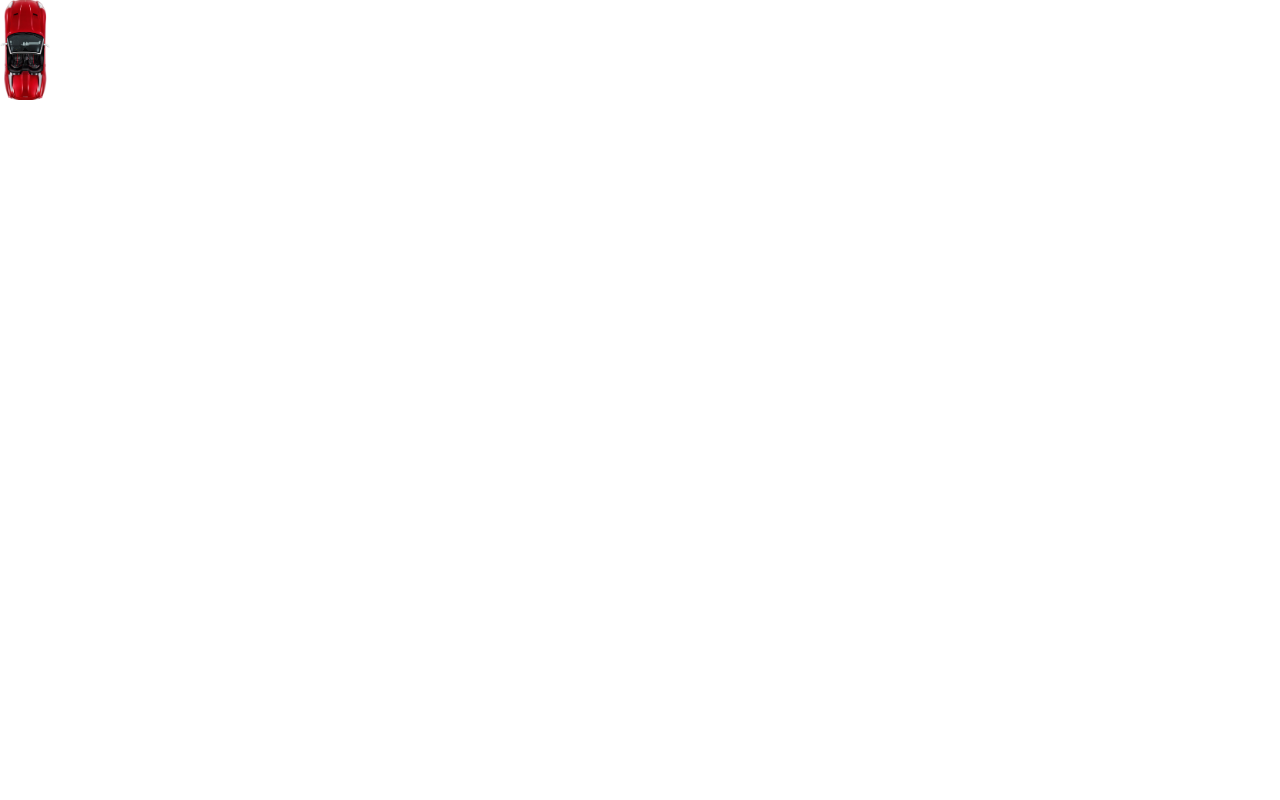
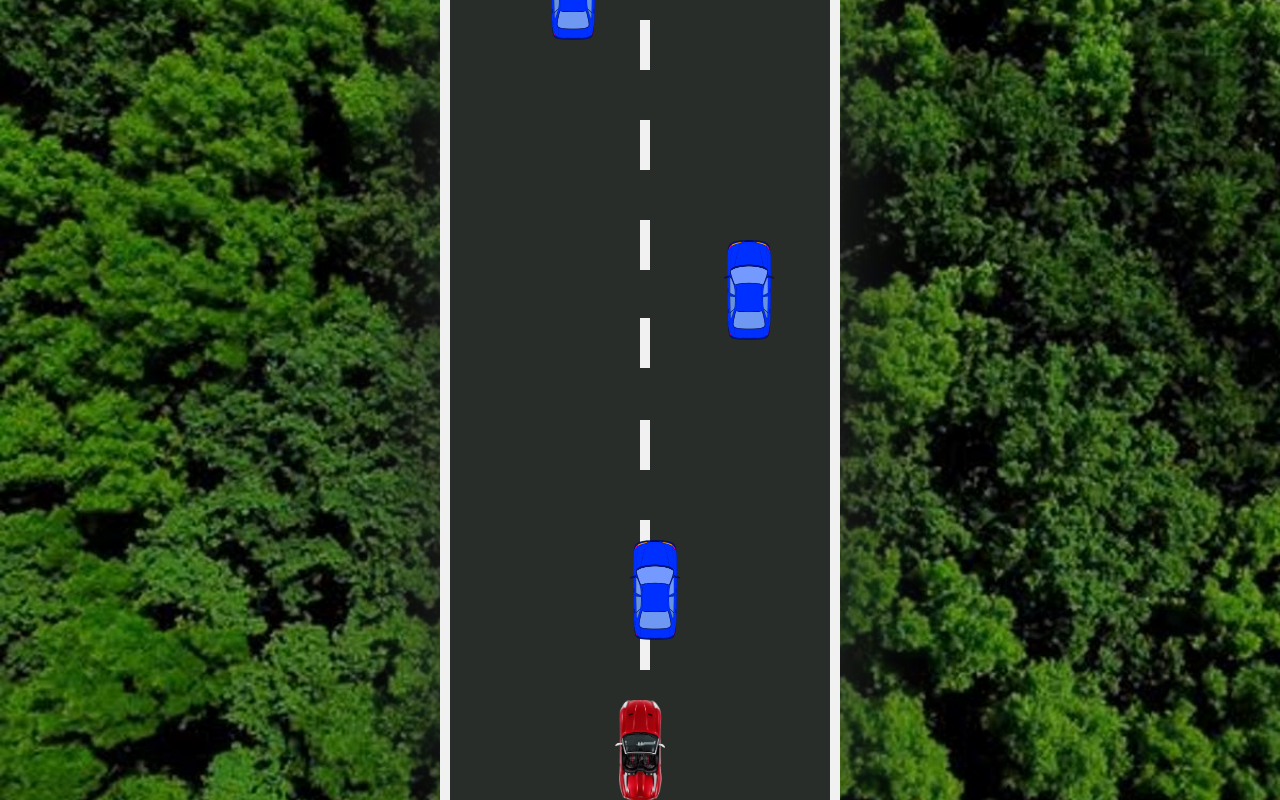
Before and after one commit to aleviel/needForJs, a plain HTML site: page index.html in a window 1280 px wide. Both pictures are taken after a click on the button "START GAME". Drawn offline with Linux system fonts and the light colour scheme.

Commit message:
added enemy. can move with arrows

```diff
--- a/index.html
+++ b/index.html
@@ -11,7 +11,11 @@
 <body>
 <div class='game'>
     <button class='start'>start game</button>
-    <div class='gameArea'></div>
+    <div class='gameArea'>
+        <div class='leftLine'></div>
+        <div class='rightLine'></div>
+    </div>
+
 </div>
 <script src="./js/main.js"></script>
 </body>
--- a/js/main.js
+++ b/js/main.js
@@ -1,4 +1,4 @@
-const score = document.querySelector('.score'),
+const
     startBtn = document.querySelector('.start'),
     board = document.querySelector('.game'),
     gameArea = document.querySelector('.gameArea'),
@@ -10,12 +10,13 @@ gameArea.style.display = 'none'
 
 startBtn.addEventListener('click', startGame)
 document.addEventListener('keydown', startRun)
-document.addEventListener('keydown', stopRun)
+document.addEventListener('keyup', stopRun)
 
 const SETTINGS = {
     start: false,
     score: 0,
-    speed: 0,
+    speed: 5,
+    traffic: 3,
 }
 
 const KEYS = {
@@ -27,25 +28,80 @@ const KEYS = {
 
 function startGame() {
     gameArea.style.display = 'flex';
-    board.style.background = 'none'
+    board.style.background = 'url("../images/forest.jpg") center center/cover no-repeat'
     startBtn.style.display = 'none';
     SETTINGS.start = true;
+
+    for (let i = 0; i < getNumberOfElements(100); i++) {
+        const line = document.createElement('div');
+        line.classList.add('line');
+        line.style.top = `${i * 100}px`;
+        line.y = i * 100;
+        gameArea.appendChild(line)
+    }
+
+    for (let i = 0; i < getNumberOfElements(100 * SETTINGS.traffic); i++) {
+        const enemy = document.createElement('div')
+        enemy.classList.add('car', 'enemy');
+        enemy.y = -100 * SETTINGS.traffic * (i + 1);
+        enemy.style.top = `${enemy.y}px`;
+        enemy.style.left = `${Math.floor(Math.random() * (gameArea.offsetWidth - 50))}px`;
+        gameArea.appendChild(enemy)
+    }
+
     gameArea.appendChild(ourCar);
+    SETTINGS.x = ourCar.offsetLeft;
+    SETTINGS.y = 0;
     requestAnimationFrame(playGame)
 }
 
+function getNumberOfElements(height) {
+    return document.documentElement.clientHeight / height + 1
+}
+
+function moveRoad() {
+    const lines = document.querySelectorAll('.line');
+    lines.forEach(line => {
+        line.y += SETTINGS.speed / 2;
+        line.style.top = `${line.y}px`;
+        if (line.y >= document.documentElement.clientHeight) {
+            line.y = -100;
+        }
+    });
+}
+
+function moveEnemy() {
+    const enemy = document.querySelectorAll('.enemy');
+    enemy.forEach(item => {
+        item.y += SETTINGS.speed;
+        item.style.top = `${item.y}px`;
+        if (item.y >= gameArea.offsetHeight) {
+            item.y = -100 * SETTINGS.traffic;
+            item.style.left = `${Math.floor(Math.random() * (gameArea.offsetWidth - 50))}px`;
+        }
+    });
+}
+
 function playGame() {
-    SETTINGS.start && requestAnimationFrame(playGame)
+    if (SETTINGS.start) {
+        moveRoad();
+        moveEnemy();
+        KEYS.ArrowLeft && SETTINGS.x > 0 && (SETTINGS.x -= SETTINGS.speed);
+        KEYS.ArrowRight && SETTINGS.x < gameArea.offsetWidth - ourCar.offsetWidth && (SETTINGS.x += SETTINGS.speed);
+        KEYS.ArrowUp && SETTINGS.y < gameArea.offsetHeight - ourCar.offsetHeight && (SETTINGS.y += SETTINGS.speed);
+        KEYS.ArrowDown && SETTINGS.y > 0 && (SETTINGS.y -= SETTINGS.speed);
+        ourCar.style.left = `${SETTINGS.x}px`;
+        ourCar.style.bottom = `${SETTINGS.y}px`;
+        requestAnimationFrame(playGame)
+    }
 }
 
 function startRun(event) {
     event.preventDefault();
     KEYS[event.key] = true;
-    return 0;
 }
 
 function stopRun(event) {
     event.preventDefault();
     KEYS[event.key] = false;
-    return 0
 }
--- a/styles/styles.css
+++ b/styles/styles.css
@@ -19,7 +19,8 @@ body {
     height: 100%;
     position: relative;
     display: flex;
-    background: url('../images/mainPosterWithJS.jpg') center center/ cover no-repeat;
+    justify-content: center;
+    background: url('../images/mainPosterWithJS.jpg') center center/cover no-repeat;
 }
 
 .start {
@@ -53,13 +54,46 @@ body {
 
 .gameArea {
     height: 100%;
-    width: 100%;
+    width: 400px;
     position: relative;
+    background: #292d29;
+    overflow: hidden;
+    box-shadow: 1px 1px 100px #292d29;
 }
 
 .car {
     height: 100px;
     width: 50px;
+    left: 175px;
+    bottom: 10px;
     position: absolute;
     background: url("../images/player.png") center center/cover no-repeat;
 }
+
+.line {
+    position: absolute;
+    width: 10px;
+    height: 50px;
+    background: #f1f1f1;
+    left: 200px;
+}
+
+.leftLine {
+    position: absolute;
+    width: 10px;
+    height: 100%;
+    background: #f1f1f1;
+    left: 0;
+}
+
+.rightLine {
+    position: absolute;
+    width: 10px;
+    height: 100%;
+    background: #f1f1f1;
+    left: 390px;
+}
+
+.car.enemy {
+    background: url("../images/enemy.png") center center/cover no-repeat;
+}
```
Also changed, not shown: images/crossLine.svg (deleted), images/forest.jpg (added), images/mainPoster.jpg (deleted).
